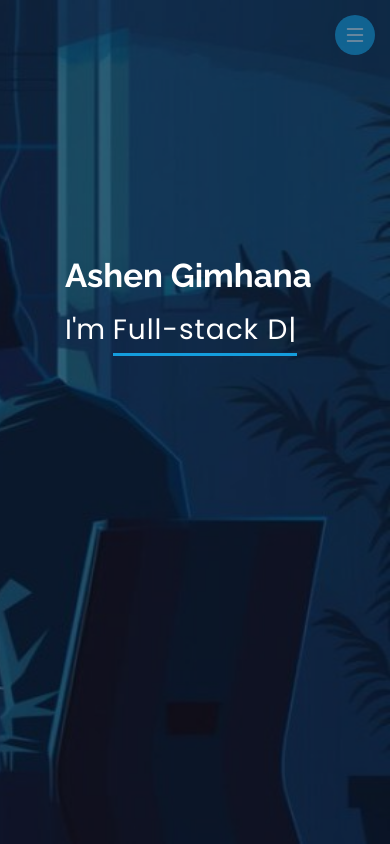
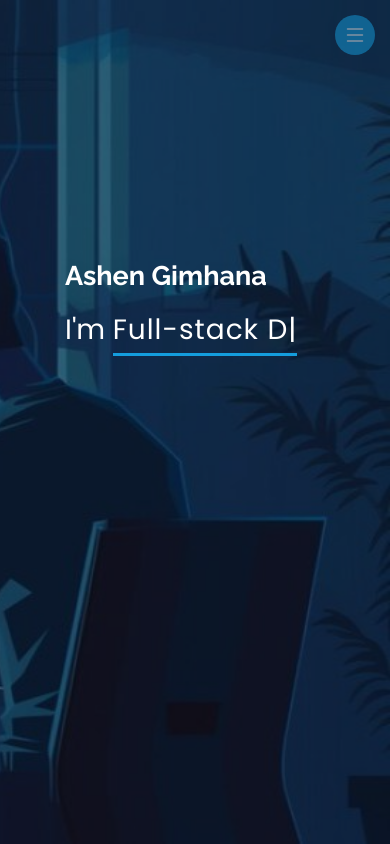
Before and after one commit to Ashen1919/Ashen-Gimhana, a plain HTML site: page index.html in a window 390 px wide. Shown: the top 844 px of the page. Drawn offline with nearby package versions, Linux system fonts and the light colour scheme.

Commit message:
Update style.css

```diff
--- a/assets/css/style.css
+++ b/assets/css/style.css
@@ -355,9 +355,9 @@ h6 {
   }
 }
 
-@media (max-width: 768px) {
+@media (max-width: 800px) {
   #hero h1 {
-    font-size: 33px;
+    font-size: 27px;
     line-height: 36px;
 
   }
```
